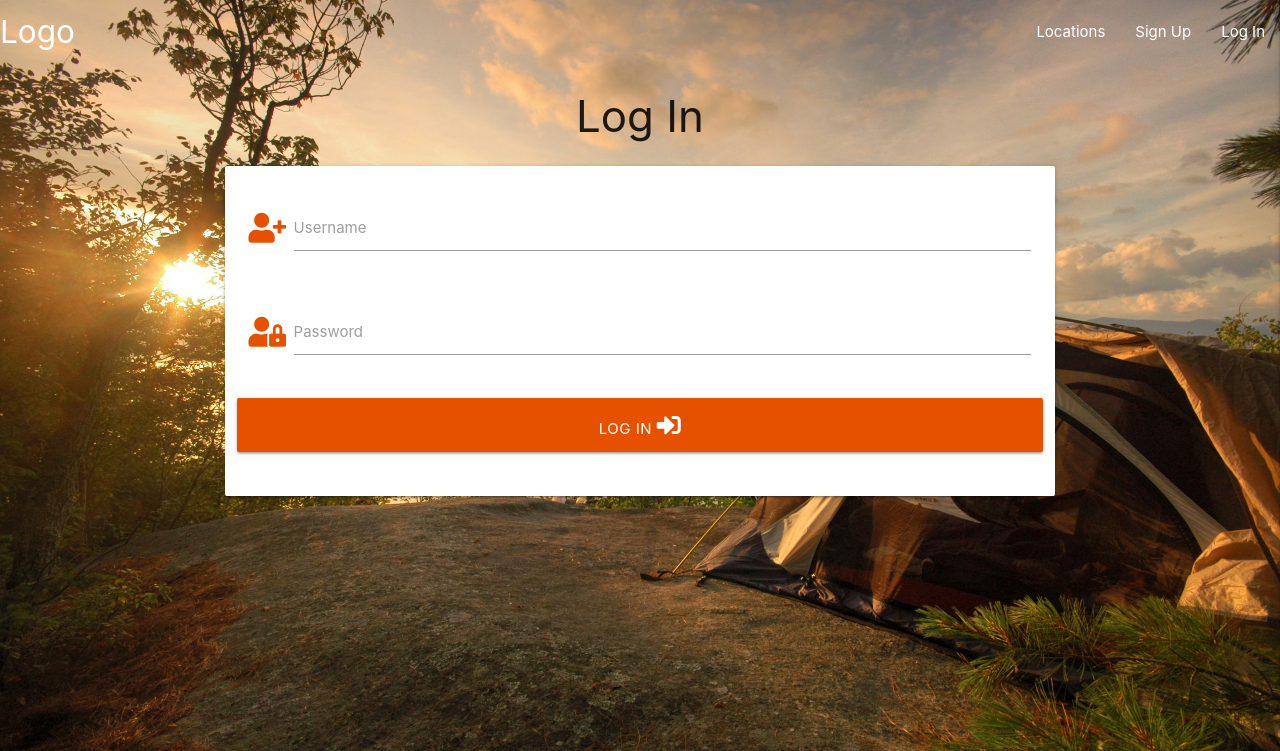
After one commit to raymondkeogh/wildcamping, a Flask app: page /login in a window 1280 px wide. The commit adds this page. Shown: the top 751 px of the page. Run offline with Flask 2, Linux system fonts and the light colour scheme; some libraries are stand-ins or nearby versions.

Commit message:
Add Login and Signup pages

```diff
--- a/app.py
+++ b/app.py
@@ -24,6 +24,17 @@ def get_locations():
     return render_template("locations.html", locations=locations)
 
 
+@app.route("/signup", methods=["GET", "POST"])
+def signup():
+    return render_template("signup.html")
+
+
+@app.route("/login", methods=["GET", "POST"])
+def login():
+    return render_template("login.html")
+
+
+
 if __name__ == "__main__":
     app.run(host=os.environ.get("IP"),
             port=int(os.environ.get("PORT")),
--- a/static/js/script.js
+++ b/static/js/script.js
@@ -4,15 +4,36 @@ $(document).ready(function () {
     });
 });
 
-
-let map;
+// https://stackoverflow.com/questions/3059044/google-maps-js-api-v3-simple-multiple-marker-example
+let map, marker;
 // Google maps api
 function initMap() {
     map = new google.maps.Map(document.getElementById("map"), {
-        center: {
-            lat: -34.397,
-            lng: 150.644
-        },
-        zoom: 8,
+        zoom: 10,
+        center: new google.maps.LatLng(-33.92, 151.25)
     });
+
+    let locations = [
+        ['Bondi Beach', -33.890542, 151.274856, 4],
+        ['Coogee Beach', -33.923036, 151.259052, 5],
+        ['Cronulla Beach', -34.028249, 151.157507, 3],
+        ['Manly Beach', -33.80010128657071, 151.28747820854187, 2],
+        ['Maroubra Beach', -33.950198, 151.259302, 1]
+    ];
+
+    let infowindow = new google.maps.InfoWindow();
+
+    for (let i = 0; i < locations.length; i++) {
+        marker = new google.maps.Marker({
+            position: new google.maps.LatLng(locations[i][1], locations[i][2]),
+            map: map
+        });
+
+        google.maps.event.addListener(marker, 'click', (function (marker, i) {
+            return function () {
+                infowindow.setContent(locations[i][0]);
+                infowindow.open(map, marker);
+            }
+        })(marker, i));
+    }
 }
--- a/templates/base.html
+++ b/templates/base.html
@@ -25,13 +25,17 @@
                 <a href="#" data-target="mobile-demo" class="sidenav-trigger right"><i class="fas fa-bars"></i></a>
                 <ul class="right hide-on-med-and-down">
                     <li><a href="{{url_for('get_locations')}}">Locations</a></li>
+                    <li><a href="{{url_for('signup')}}">Sign Up</a></li>
+                    <li><a href="{{url_for('login')}}">Log In</a></li>
                 </ul>
             </div>
         </nav>
 
         <!-- mobile nav bar -->
         <ul class="sidenav" id="mobile-demo">
-           <li><a href="{{url_for('get_locations')}}">Locations</a></li>
+            <li><a href="{{url_for('get_locations')}}">Locations</a></li>
+            <li><a href="{{url_for('signup')}}">Sign Up</a></li>
+            <li><a href="{{url_for('login')}}">Log In</a></li>
 
         </ul>
     </header>
--- a/templates/locations.html
+++ b/templates/locations.html
@@ -11,7 +11,7 @@
     <div class="row">
         <div class="center-align">
             <!-- search bar -->
-            <h2>Search Bar</h2>
+            <h1><i class="fas fa-campground"></i></h1>
             <div class="searchBar">
                 <form>
                     <div class="input-field">
@@ -48,7 +48,7 @@
 {% block scripts %}
 
 <script
-    src="https://maps.googleapis.com/maps/api/js?key=AIzaSyCjc5iseqR_ZE_gLI2nVPFvRmw9-DaxDiI&callback=initMap&libraries=&v=weekly"
+    src="https://maps.googleapis.com/maps/api/js?key=AIzaSyAxdWmLSSJTX3YKlDFZgrvzP5INfBoO1dI&callback=initMap&libraries=&v=weekly"
     async>
 </script>
 
--- /dev/null
+++ b/templates/login.html
@@ -0,0 +1,35 @@
+{% extends "base.html" %}
+{% block content %}
+
+    <h3 class="center-align">Log In</h3>
+
+    <div class="row">
+        <form class="col s12 m8 offset-m2" method="POST" action="{{ url_for('login') }}">
+            <div class="card-panel">
+                <!-- username text entry-->
+                <div class="row">
+					<div class="input-field col s12">
+						<i class="fas fa-user-plus prefix orange-text text-darken-4"></i>
+						<input id="username" name="username" type="text" class="validate">
+						<label for="username">Username</label>
+					</div>
+                </div>
+                <!-- password text entry -->
+                <div class="row">
+                    <div class="input-field col s12">
+						<i class="fas fa-user-lock prefix orange-text text-darken-4"></i>
+                        <input id="password" name="password" type="password" class="validate">
+                        <label for="password">Password</label>
+                    </div>
+                </div>
+                <!-- register -->
+                <div class="row">
+                    <button type="submit" class="col s12 btn-large orange darken-4 text-shadow">
+                        Log In <i class="fas fa-sign-in-alt"></i>
+                    </button>
+                </div>
+            </div>
+        </form>
+    </div>
+
+{% endblock %}
```
Also changed, not shown: templates/signup.html (added, +35 -0 lines).
